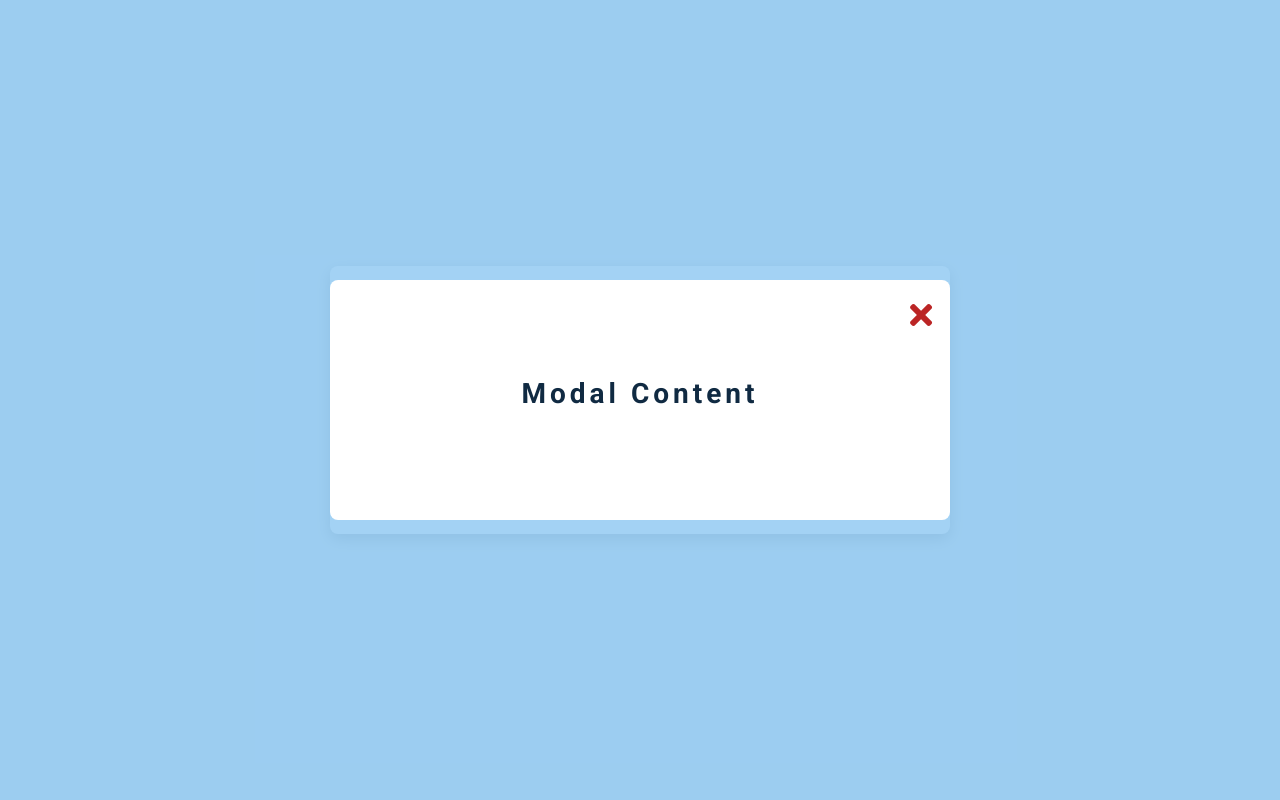
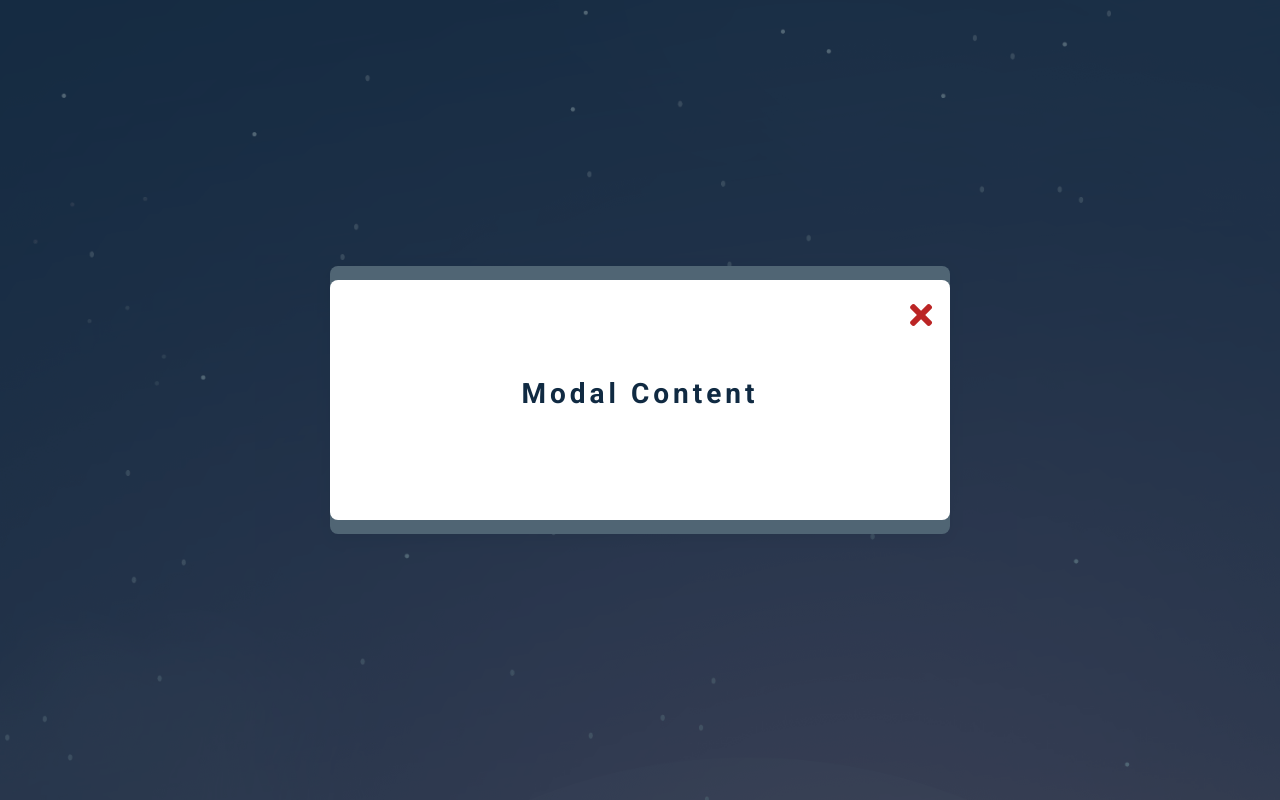
Before and after one commit to ravikiran-fullstack/modal, a plain HTML site: page index.html in a window 1280 px wide. Both pictures are taken after a click on the button "OPEN MODAL". Drawn offline with nearby package versions, Linux system fonts and the light colour scheme.

Commit message:
Slight CSS changes

```diff
--- a/style.css
+++ b/style.css
@@ -183,7 +183,7 @@ Modal
 */
 main {
   min-height: 100vh;
-
+  background: url("./background.png") center/cover no-repeat;
   display: grid;
   place-items: center;
 }
@@ -214,7 +214,7 @@ main {
   left: 0;
   width: 100%;
   height: 100%;
-  background: rgba(73, 166, 233, 0.5);
+  background: rgb(16 44 65 / 73%);
   display: grid;
   place-items: center;
   transition: var(--transition);
```
Also changed, not shown: background.png (added), hero.jpeg (deleted).
